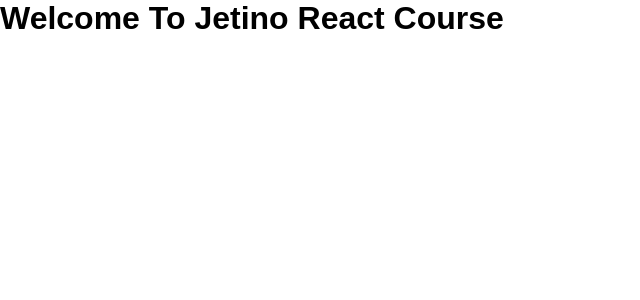
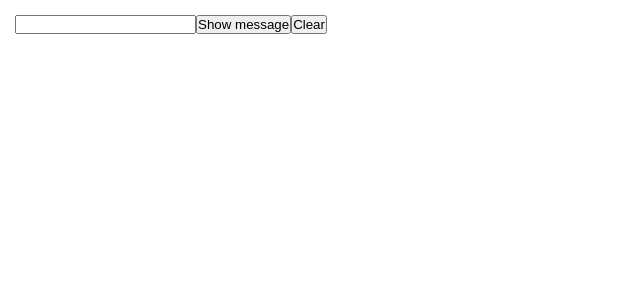
Before and after one commit to amirhosein-rafeie/react-course, a React (Vite) app: page / in a window 1280 px wide. Shown: the top 300 px of the page, without its empty margins (0-640 px from the left). Built offline with nearby package versions, Linux system fonts and the light colour scheme.

Commit message:
React Events

```diff
--- a/src/App.jsx
+++ b/src/App.jsx
@@ -1,5 +1,30 @@
+import { useState } from "react";
+
 function App() {
-  return <h1>Welcome To Jetino React Course</h1>;
+  const [value, setValue] = useState("");
+  const [showMessage, setShowMessage] = useState(false);
+
+  const changeHandler = (event) => {
+    setValue(event.target.value);
+  };
+
+  const clickHandler = () => {
+    setShowMessage((prev) => !prev);
+  };
+
+  const clearHandler = () => {
+    setValue("");
+    setShowMessage(false);
+  };
+
+  return (
+    <div>
+      <input value={value} onChange={changeHandler} />
+      <button onClick={clickHandler}>Show message</button>
+      <button onClick={clearHandler}>Clear</button>
+      {showMessage && <p>{value}</p>}
+    </div>
+  );
 }
 
 export default App;
--- a/src/index.css
+++ b/src/index.css
@@ -3,3 +3,7 @@
   padding: 0;
   font-family: Arial;
 }
+
+body {
+  padding: 15px;
+}
```
